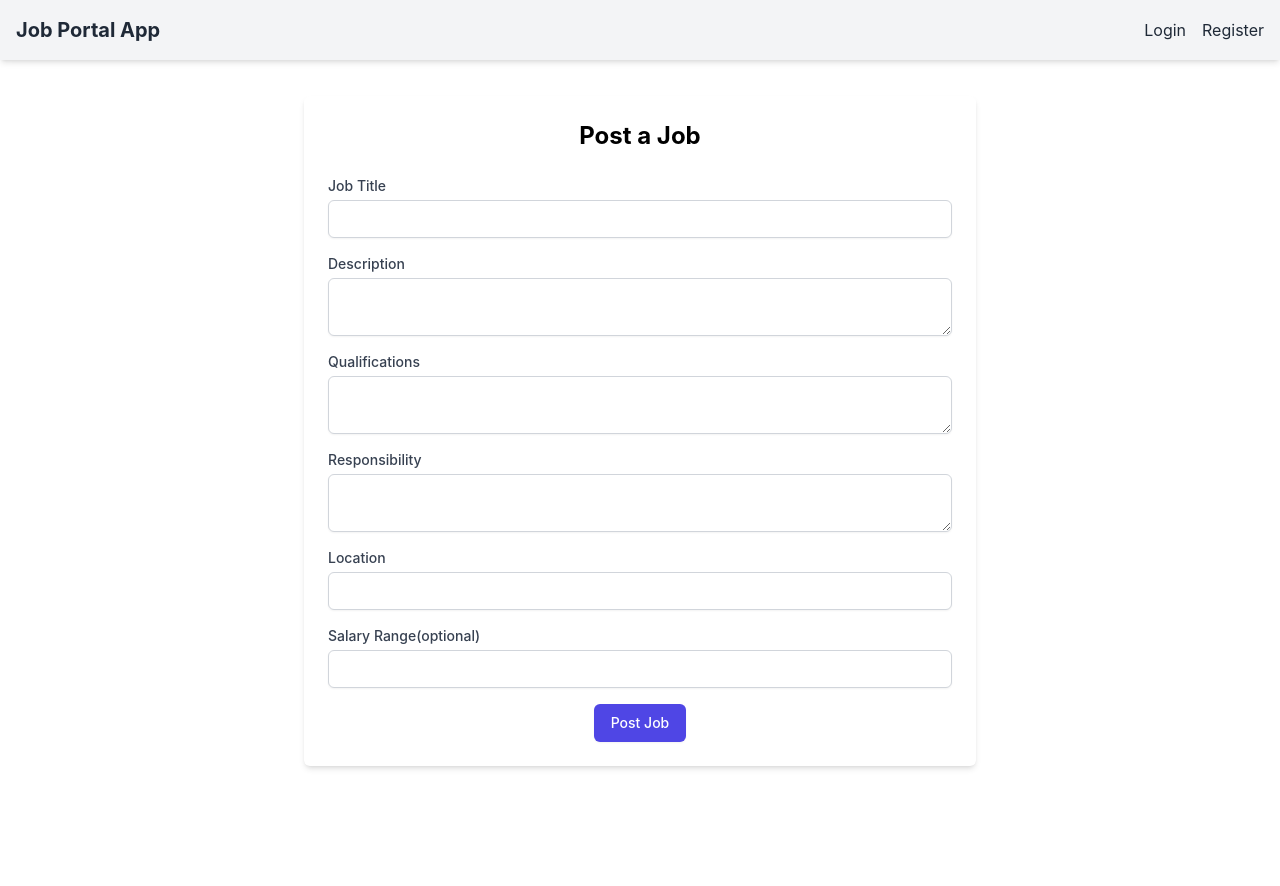
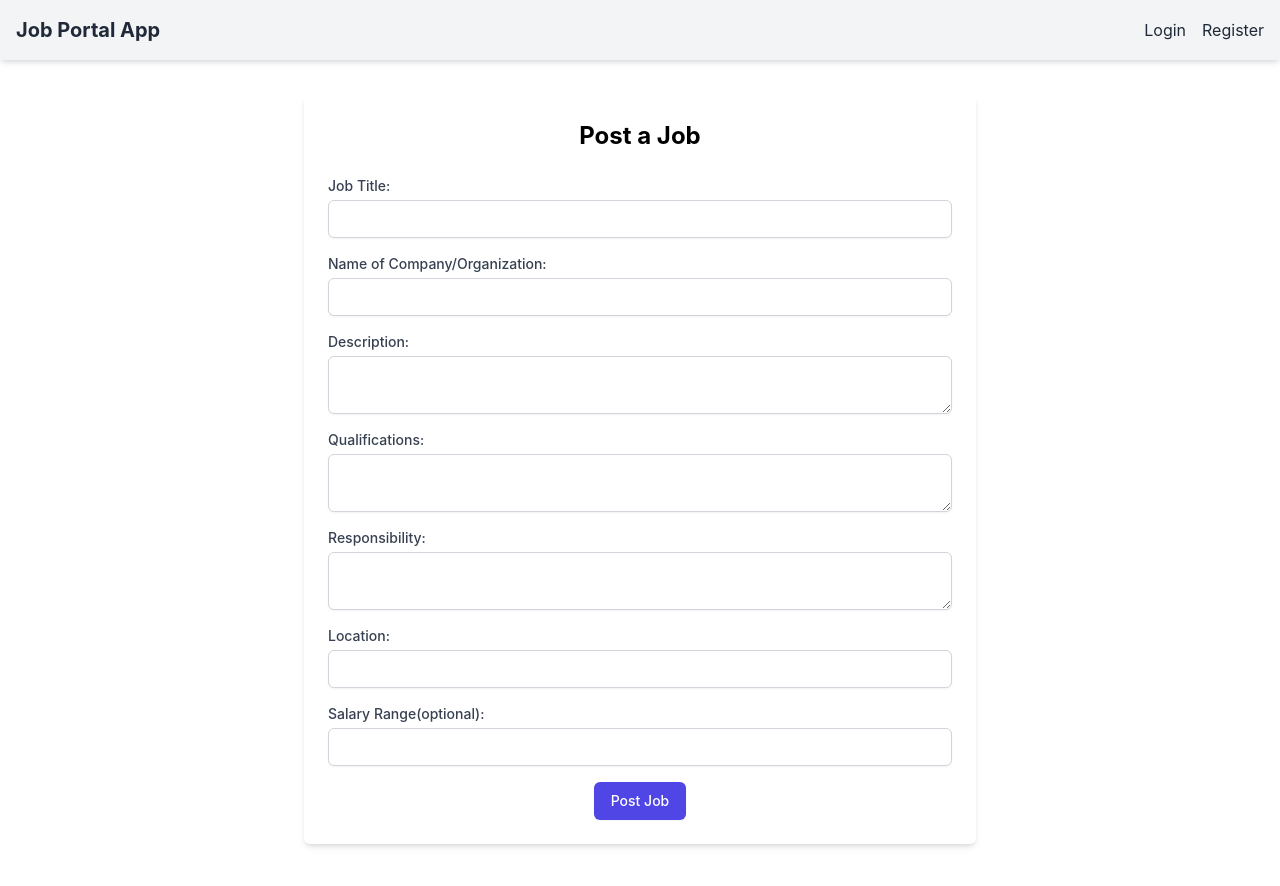
Before and after one commit to Vivek01233210/Project-Job-Listing-Portal, a React (Create React App) app in the folder client/: page /post-job in a window 1280 px wide. Shown: the top 886 px of the page. Before the commit the page ends 862 px from the top, so only its background shows below. Built offline with nearby package versions, Linux system fonts and the light colour scheme; no server answers.

Commit message:
improve employer dash and jobModel

```diff
--- a/client/src/Pages/Dashboard/EmployerDash.jsx
+++ b/client/src/Pages/Dashboard/EmployerDash.jsx
@@ -23,18 +23,11 @@ export default function EmployerDash() {
     queryFn: getUserProfileAPI,
   });
 
-  console.log(user)
+  // console.log(user)
   const updateProfile = useMutation({
     mutationKey: ["update-profile"],
     mutationFn: updateProfileAPI,
   });
-
-  const handleSave = async (field) => {
-    updateProfile
-      .mutateAsync(profile)
-      .then(() => toast.success('Profile updated successfully'))
-    setIsEditing({ ...isEditing, [field]: false });
-  };
 
   useEffect(() => {
     if (profilePic && profilePic.data) {
@@ -120,6 +113,23 @@ export default function EmployerDash() {
     setIsEditing({ ...isEditing, [field]: !isEditing[field] });
   };
 
+  const setAllEditingFieldsToFalse = () => {
+    const updatedEditingState = Object.keys(isEditing).reduce((acc, key) => {
+      acc[key] = false;
+      return acc;
+    }, {});
+
+    setIsEditing(updatedEditingState);
+  };
+
+  const handleSave = async () => {
+    updateProfile
+      .mutateAsync(profile)
+      .then(() => setAllEditingFieldsToFalse())
+      .then(() => toast.success('Profile updated successfully'))
+      .catch((error) => console.log(error));
+
+  };
 
   return (
     <div className="container mx-auto p-6 min-h-screen max-w-lg lg:max-w-2xl">
--- a/client/src/Pages/PostJob.jsx
+++ b/client/src/Pages/PostJob.jsx
@@ -10,7 +10,8 @@ export default function PostJob() {
         qualifications: '',
         responsibility: '',
         location: '',
-        salaryRange: ''
+        salaryRange: '',
+        companyName: ''
     });
 
     const createJobMutation = useMutation({
@@ -30,10 +31,9 @@ export default function PostJob() {
         e.preventDefault();
         createJobMutation
             .mutateAsync(jobData)
-            .then(() => {toast.success('Job posted successfully')})
-            .catch((error) => {console.log(error)});
-        // Handle form submission logic here
-        console.log('Form data submitted:', jobData);
+            .then(() => { toast.success('Job posted successfully') })
+            .catch((error) => { console.log(error) });
+        // console.log('Form data submitted:', jobData);
     };
 
     return (
@@ -41,7 +41,7 @@ export default function PostJob() {
             <h2 className="text-2xl font-bold mb-6 text-center">Post a Job</h2>
             <form onSubmit={handleSubmit} className="space-y-4">
                 <div>
-                    <label className="block text-sm font-medium text-gray-700">Job Title</label>
+                    <label className="block text-sm font-medium text-gray-700">Job Title:</label>
                     <input
                         type="text"
                         name="jobTitle"
@@ -52,7 +52,18 @@ export default function PostJob() {
                     />
                 </div>
                 <div>
-                    <label className="block text-sm font-medium text-gray-700">Description</label>
+                    <label className="block text-sm font-medium text-gray-700">Name of Company/Organization:</label>
+                    <input
+                        type="text"
+                        name="companyName"
+                        value={jobData.companyName}
+                        onChange={handleChange}
+                        className="mt-1 block w-full p-2 border border-gray-300 rounded-md shadow-sm focus:ring-indigo-500 focus:border-indigo-500 sm:text-sm"
+                        required
+                    />
+                </div>
+                <div>
+                    <label className="block text-sm font-medium text-gray-700">Description:</label>
                     <textarea
                         name="description"
                         value={jobData.description}
@@ -62,7 +73,7 @@ export default function PostJob() {
                     />
                 </div>
                 <div>
-                    <label className="block text-sm font-medium text-gray-700">Qualifications</label>
+                    <label className="block text-sm font-medium text-gray-700">Qualifications:</label>
                     <textarea
                         name="qualifications"
                         value={jobData.qualifications}
@@ -72,7 +83,7 @@ export default function PostJob() {
                     />
                 </div>
                 <div>
-                    <label className="block text-sm font-medium text-gray-700">Responsibility</label>
+                    <label className="block text-sm font-medium text-gray-700">Responsibility:</label>
                     <textarea
                         name="responsibility"
                         value={jobData.responsibility}
@@ -82,7 +93,7 @@ export default function PostJob() {
                     />
                 </div>
                 <div>
-                    <label className="block text-sm font-medium text-gray-700">Location</label>
+                    <label className="block text-sm font-medium text-gray-700">Location:</label>
                     <input
                         type="text"
                         name="location"
@@ -93,7 +104,7 @@ export default function PostJob() {
                     />
                 </div>
                 <div>
-                    <label className="block text-sm font-medium text-gray-700">Salary Range(optional)</label>
+                    <label className="block text-sm font-medium text-gray-700">Salary Range(optional):</label>
                     <input
                         type="text"
                         name="salaryRange"
```
Also changed, not shown: 1 other file (tests, documents, lock files or other folders).
